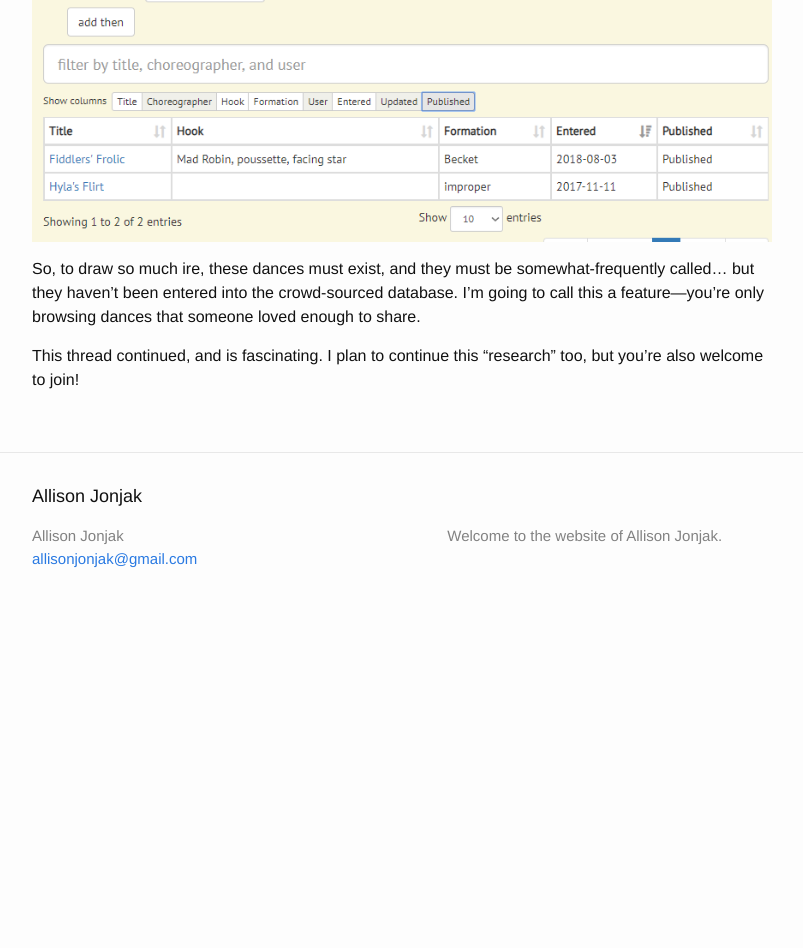
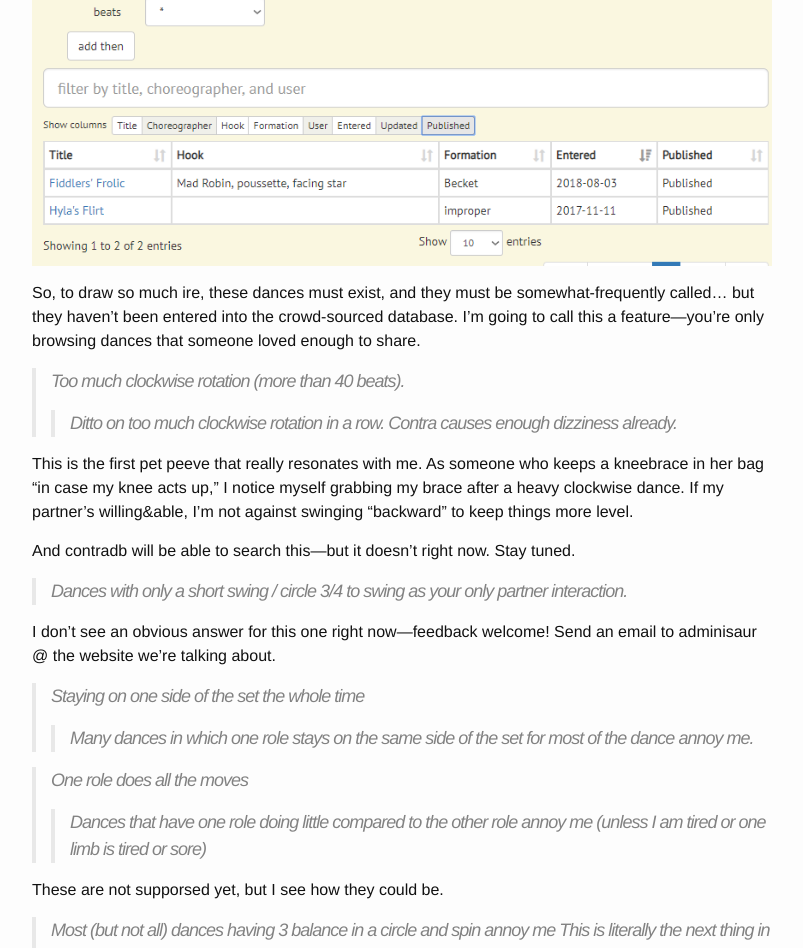
Before and after one commit to cranhandler/cranhandler.github.io, a Jekyll site: the page built from petpeeves.md, in a window 1280 px wide and 1400 px high, scrolled down 7851 px. Shown: the top 948 px of the window, without its empty margins (238-1041 px from the left). Built offline with Jekyll 4.4.1, drawn with Linux system fonts in a browser that asks for light colours; before the commit the page ends 8481 px from its top, so only the background shows below that; some of the changed text lies outside the part shown.

Commit message:
Update petpeeves.md

```diff
--- a/petpeeves.md
+++ b/petpeeves.md
@@ -8,7 +8,7 @@ A facebook friend made a cool post, asking what figures or figure combos are the
 Side note: Given a choice, I'd usually rather talk about things I love than things that irk me. The idea to document this search game arose 1. because contradb has just had some new improvements to its search function, and I haven't fully explored them, and
 2 the posters were very clear and specific, giving me lots of search cases I wouldn't have thought of on my own.
 
-Two good things to bubble up from this already: 1 as suggested by Nicholas, experienced dancers can choose to see some of these 'awkward transitions' as 'challenging transitions'---opportunities to think outside the box of how a weight shift or flourish might improve flow for your partner. And 2, as suggested by Dave, in the future contradb could have a "pet peeve" feature, where a user could specify a transition they don't like. That transition would then never appear in their search results.
+Two good things to bubble up from this already: 1 as suggested by Nicholas, experienced dancers can choose to see some of these 'awkward transitions' as 'challenging transitions'---opportunities to think outside the box of how a weight shift or flourish might improve flow for your partner. Megan called them 'poise points', which I really like as a framing. And 2, as suggested by Dave, in the future contradb could have a "pet peeve" feature, where a user could specify a transition they don't like. That transition would then never appear in their search results.
 
 Post texts will be left anonymous unless a poster wants their comment attributed; post text will be taken down upon request; this "blog post" might not remain up ad infinitum.
 
@@ -40,7 +40,7 @@ Hmm! Indeed, even looking at _all_ heys instead of just right heys, this wasn't
 
 
 > Neighbor Courtesy turns into next neighbor balance and swing
-
+> Chain to face the next
 
 got 6 plus-ones, and the question
 
@@ -70,9 +70,51 @@ Nope, the same two dances.
 
 So, to draw so much ire, these dances must exist, and they must be somewhat-frequently called... but they haven't been entered into the crowd-sourced database. I'm going to call this a feature---you're only browsing dances that someone loved enough to share.
 
-This thread continued, and is fascinating. I plan to continue this "research" too, but you're also welcome to join!
+>Too much clockwise rotation (more than 40 beats).
+>> Ditto on too much clockwise rotation in a row. Contra causes enough dizziness already.
+
+
+This is the first pet peeve that really resonates with me. As someone who keeps a kneebrace in her bag "in case my knee acts up," I notice myself grabbing my brace after a heavy clockwise dance. If my partner's willing&able, I'm not against swinging "backward" to keep things more level.
+
+And contradb will be able to search this---but it doesn't right now. Stay tuned.
+
+> Dances with only a short swing / circle 3/4 to swing as your only partner interaction.
+
+I don't see an obvious answer for this one right now---feedback welcome! Send an email to adminisaur @ the website we're talking about.
+
+> Staying on one side of the set the whole time
+>>Many dances in which one role stays on the same side of the set for most of the dance annoy me.
+
+> One role does all the moves
+>> Dances that have one role doing little compared to the other role annoy me (unless I am tired or one limb is tired or sore)
+
+These are not supporsed yet, but I see how they could be.
+
+> Most (but not all) dances having 3 balance in a circle and spin annoy me
+This is literally the next thing in the queue! Dave is doing heys right now, but we're on it.
+
+> Short swing, especially when it comes with a mad robin afterwards.
+
+Well, we've got 319 dances featuring an 8-beat swing.
+![09](/img/09.png)
+
+Maybe this person's complaint was having a short swing with your partner?
+![10](/img/10.png)
+
+We're down to 186.
+
+"especially followed by a mad robin..."
+
+![11](/img/11.png)
+
+Well, it is this commenter's lucky day---there aren't even any dances to be blacklisted for following a short swing with a mad robin.
+
+This leads me to think, a possible pet peve (or at least something that I know a lot of people go out of their way to avoid) is having a short swing that end's mid-phrase. There are some dances (Orace Johnson's [Du Quoin Races][] is one of them) that are so good that in my opinion they're still worthy of being called, at least to dancers experienced enough and fresh enough to overwrite their bodies' autopilot. We can't right now search 'swing ends mid-phrase,' but I'd like to. Dances like Du Quoin Races definitely belong in the collective consciousness, but we do want to be able to filter them out, so we don't consider including them in programs for beginners, or for late late at night.
+
+
 
 
 [contradb.com]: https://contradb.com
 [Rod's Grits]: https://contradb.com/dances/542
 [that]: https://github.com/contradb/contra/issues/480
+[Du Quoin Races]: https://contradb.com/dances/656
```
